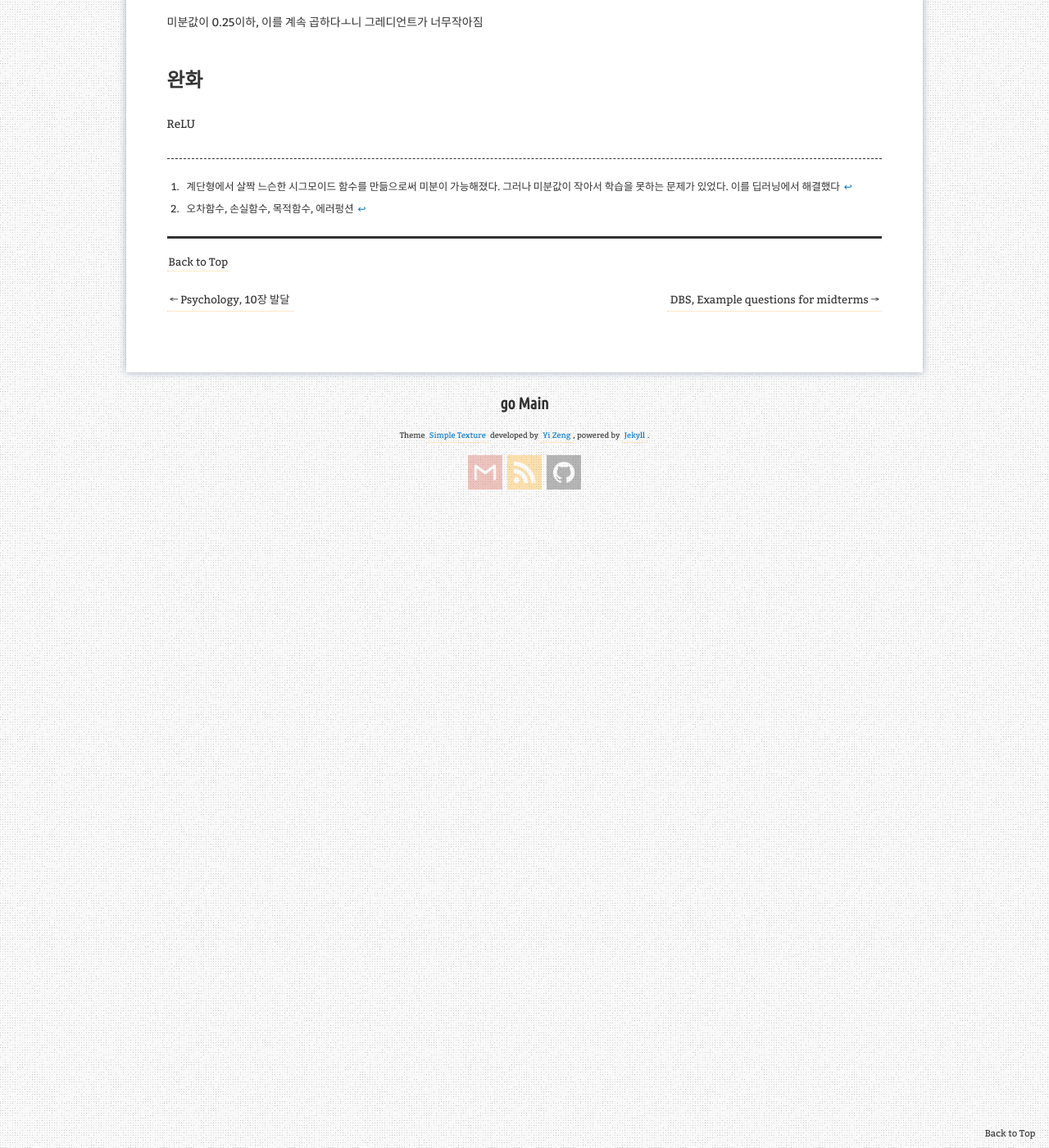
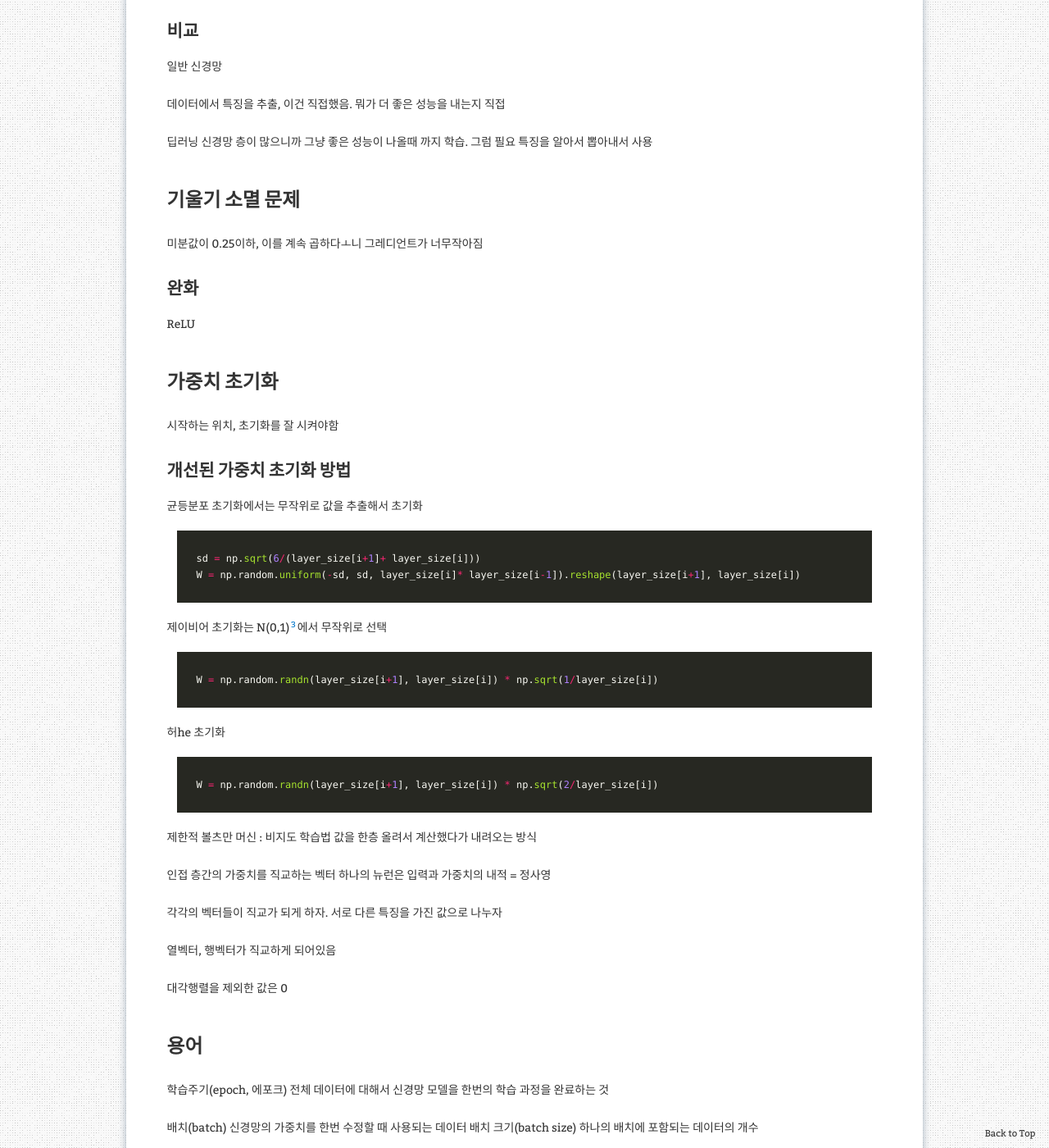
Before and after one commit to aristohyun/aristohyun.github.io, a Jekyll site: the page built from _posts/2021-10-19-AI_05.md, in a window 1280 px wide and 1400 px high, scrolled down 12455 px. Shown: the whole window at 82% size. Built offline with Jekyll 4.4.1, drawn with Linux system fonts in a browser that asks for light colours; formulas are drawn with MathJax 3; comment, search, counter and statistics services are not loaded; some of the changed text lies outside the part shown.

Commit message:
Update 2021-10-19-AI_05.md

```diff
--- a/_posts/2021-10-19-AI_05.md
+++ b/_posts/2021-10-19-AI_05.md
@@ -408,10 +408,136 @@ deep : 층이 많음 (shallow : 층이 얕음)
 딥러닝 신경망
 층이 많으니까 그냥 좋은 성능이 나올때 까지 학습. 그럼 필요 특징을 알아서 뽑아내서 사용
 
-# 기울기 소멸 문제
+## 기울기 소멸 문제
 
 미분값이 0.25이하, 이를 계속 곱하다ㅗ니 그레디언트가 너무작아짐
 
-## 완화
+### 완화
 
 ReLU
+
+## 가중치 초기화
+
+시작하는 위치, 초기화를 잘 시켜야함
+
+### 개선된 가중치 초기화 방법
+
+균등분포 초기화에서는 무작위로 값을 추출해서 초기화
+
+~~~python
+sd = np.sqrt(6/(layer_size[i+1]+ layer_size[i]))
+W = np.random.uniform(-sd, sd, layer_size[i]* layer_size[i-1]).reshape(layer_size[i+1], layer_size[i])
+~~~
+
+제이비어 초기화는 N(0,1)[^N]에서 무작위로 선택
+
+~~~python
+W = np.random.randn(layer_size[i+1], layer_size[i]) * np.sqrt(1/layer_size[i])
+~~~
+
+허he 초기화
+~~~python
+W = np.random.randn(layer_size[i+1], layer_size[i]) * np.sqrt(2/layer_size[i])
+~~~
+[^N]: 평균0, 표준편차1인 표준 정규분포
+
+제한적 볼츠만 머신 : 비지도 학습법 값을 한층 올려서 계산했다가 내려오는 방식
+
+인접 층간의 가중치를 직교하는 벡터
+하나의 뉴런은 입력과 가중치의 내적 = 정사영
+
+각각의 벡터들이 직교가 되게 하자. 서로 다른 특징을 가진 값으로 나누자
+
+열벡터, 행벡터가 직교하게 되어있음
+
+대각행렬을 제외한 값은 0
+
+
+## 용어
+
+학습주기(epoch, 에포크)
+전체 데이터에 대해서 신경망 모델을 한번의 학습 과정을 완료하는 것
+
+배치(batch)
+신경망의 가중치를 한번 수정할 때 사용되는 데이터
+    배치 크기(batch size)
+    하나의 배치에 포함되는 데이터의 개수
+
+iteration(반복)
+한 번의 학습주기를 완료하기 위해 수행되는 배치의 처리 회수
+iteration 개수 = (전체 데이터 개수)/(배치 크기)
+
+
+## 과적합 문제
+
+데이터는 내부적으로 불확실성을 가질 수 있기 때문
+
+표본집합은 모집합과 같은 분포를 가진다 라고 가정
+
+![image](https://user-images.githubusercontent.com/32366711/140671030-34469c5a-ee79-457d-b578-08f4f316b9bc.png)
+
+3가지 데이터로 나눔
+
+학습용 데이터
+테스트 데이터
+검증용데이터 : 과적합이 생기는 순간을 판단
+
+### 규제화(Regularization) 기법
+
+> 오차 함수를 오차 항과 모델 복잡도 항으로 정의
+
+모델이 복잡해 지면 과적합이 될 수 있으므로, 모델 복잡도를 패널티 항으로 추가
+
+오차함수 = 오차항 + a 모델 복잡도 항
+
+a = 하이퍼파라미터
+
+가우시안분포를 쓰는 이유
+정확한 하나의 값이 아니라
+참값의 확률은 높고, 주변값은 낮다
+
+
+### 드롭아웃(Dropout)
+
+
+문제 : 액티베이션 비율이 낮아지니까
+최종값에서 드랍아웃 비율만큼 나눠줌
+
+실사용에서는 그대로
+
+### 배치 졍규화(Normalization)
+
+Normalization / Standardization 표준화
+
+보통은 아웃풋가중치부터 순차로 바꿈
+
+## 가중치 학습 기법
+
+경사하강법 : 경사 반대방향
+경사가 너무 크면, 반대쪽까지 갈 수 있기 때문에 러닝레이트 곱해줌
+미니배치로하면, 값 데이터별 그레이던트 곘ㄴ해서 평균사용
+
+모멘텀 사용 경사 하강법
+
+
+NAG
+모멘텀만큼 이동한 곳에서 그레디언트 계산
+
+Adagrad
+가중치 별로 다른 학습율 사용
+
+Adadelta
+
+RMSprop
+
+ADAM
+1차모멘텀
+
+2차모멘텀 : 제곱
+
+
+## CNN Model
+
+`Convolutional Neural Network Models`
+
+> 시각 피질 구조에서 영감을 받아 만들어진 딥러닝 신경망 모델
```
Also changed, not shown: other parts of _posts/2021-10-19-AI_05.md (+2 -2 lines).
